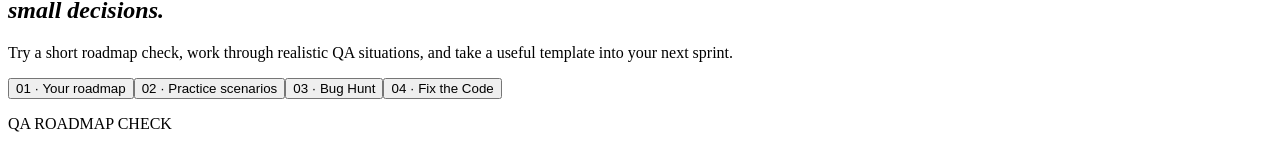
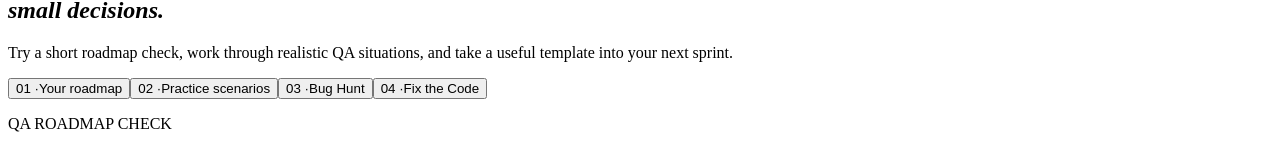
Before and after one commit to Dream-Like-King/itswatts, a React (Vite) app: page / in a window 1280 px wide. Both pictures are taken after a click on the button "Practice Labs". Shown: the part 131-287 px from the top of the page. Built offline with nearby package versions, Linux system fonts and the light colour scheme; the HTML template or start-up script is replaced by a standard one.

Commit message:
fix the code updagte

```diff
--- a/src/components/PracticeHub.tsx
+++ b/src/components/PracticeHub.tsx
@@ -85,10 +85,10 @@ export function PracticeHub({ onClose, onOpenTools, onOpenLearn }: PracticeHubPr
     <section className="practice-hero"><p className="eyebrow">PRACTICE LAB</p><h1>Learn by making<br /><em>small decisions.</em></h1><p>Try a short roadmap check, work through realistic QA situations, and take a useful template into your next sprint.</p></section>
 
     <div className="practice-tabs" role="tablist" aria-label="Practice Lab sections">
-      <button type="button" className={activeTab === 'roadmap' ? 'active' : ''} onClick={() => setActiveTab('roadmap')} role="tab" aria-selected={activeTab === 'roadmap'}>01 · Your roadmap</button>
-      <button type="button" className={activeTab === 'scenarios' ? 'active' : ''} onClick={() => setActiveTab('scenarios')} role="tab" aria-selected={activeTab === 'scenarios'}>02 · Practice scenarios</button>
-      <button type="button" className={activeTab === 'bug-hunt' ? 'active' : ''} onClick={() => setActiveTab('bug-hunt')} role="tab" aria-selected={activeTab === 'bug-hunt'}>03 · Bug Hunt</button>
-      <button type="button" className={activeTab === 'fix-code' ? 'active' : ''} onClick={() => setActiveTab('fix-code')} role="tab" aria-selected={activeTab === 'fix-code'}>04 · Fix the Code</button>
+      <button type="button" className={activeTab === 'roadmap' ? 'active' : ''} onClick={() => setActiveTab('roadmap')} role="tab" aria-selected={activeTab === 'roadmap'}><span className="practice-tab-number">01 ·</span><span className="practice-tab-label">Your roadmap</span></button>
+      <button type="button" className={activeTab === 'scenarios' ? 'active' : ''} onClick={() => setActiveTab('scenarios')} role="tab" aria-selected={activeTab === 'scenarios'}><span className="practice-tab-number">02 ·</span><span className="practice-tab-label">Practice scenarios</span></button>
+      <button type="button" className={activeTab === 'bug-hunt' ? 'active' : ''} onClick={() => setActiveTab('bug-hunt')} role="tab" aria-selected={activeTab === 'bug-hunt'}><span className="practice-tab-number">03 ·</span><span className="practice-tab-label">Bug Hunt</span></button>
+      <button type="button" className={activeTab === 'fix-code' ? 'active' : ''} onClick={() => setActiveTab('fix-code')} role="tab" aria-selected={activeTab === 'fix-code'}><span className="practice-tab-number">04 ·</span><span className="practice-tab-label">Fix the Code</span></button>
     </div>
 
     <section className="practice-content" aria-live="polite">
```
Also changed, not shown: src/styles/global.css, 4 other files (tests, documents, lock files or other folders).
